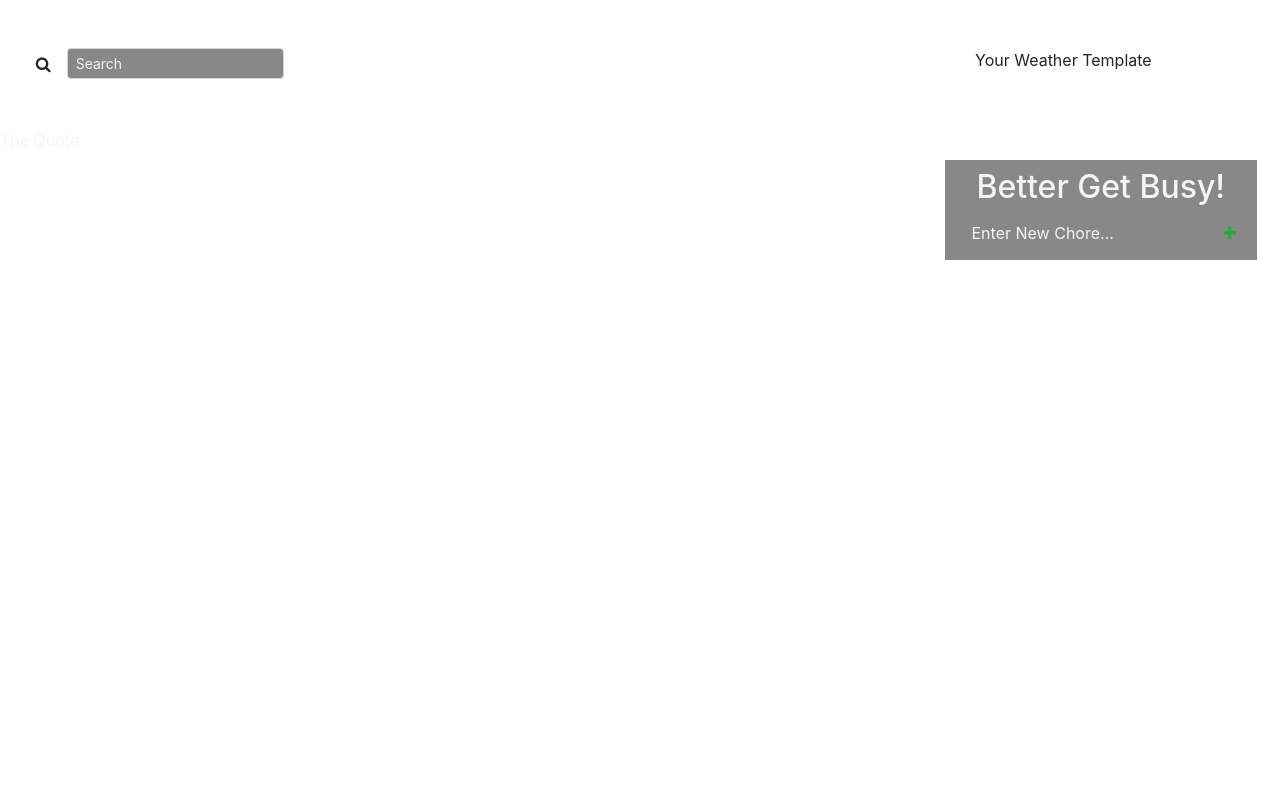
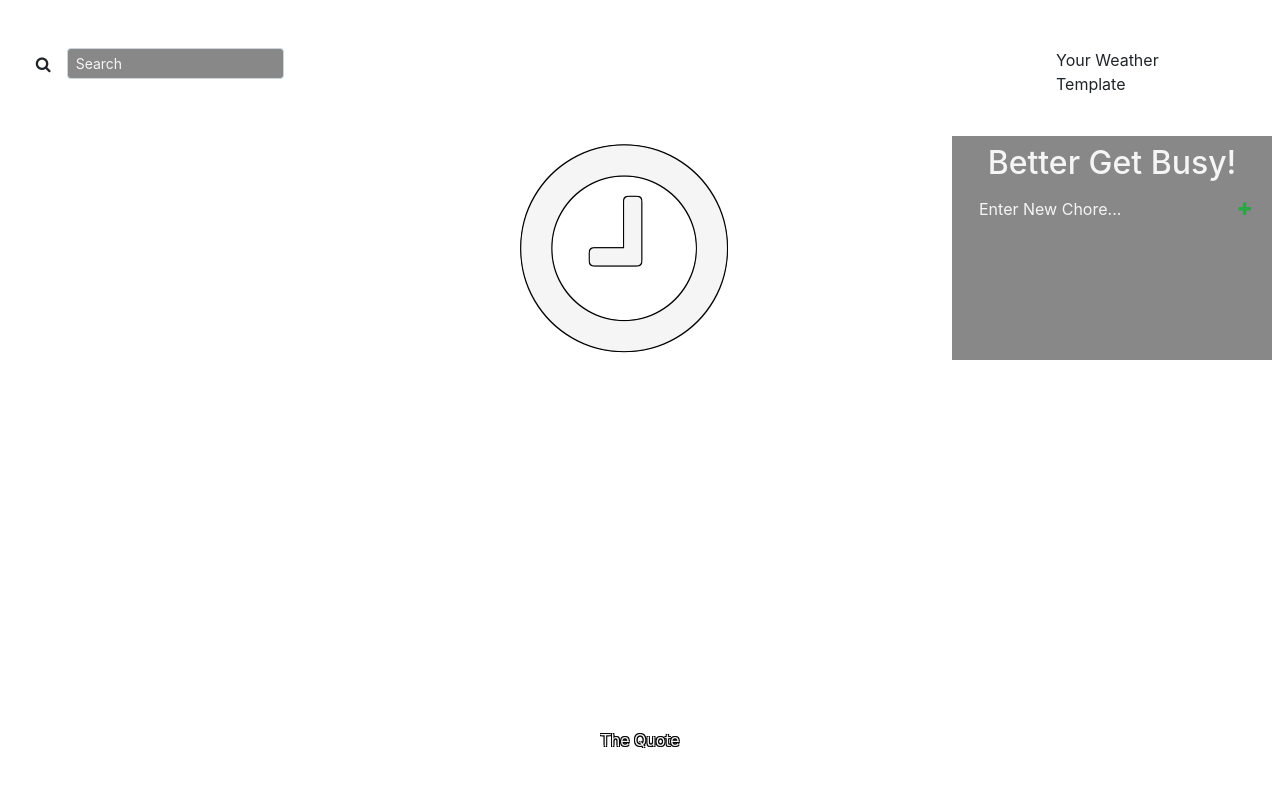
Before and after one commit to NickBynum/Inspire-Challenge, a plain HTML site: page index.html in a window 1280 px wide. Drawn offline with nearby package versions, Linux system fonts and the light colour scheme; no server answers.

Commit message:
added clock icon, changed styling, temp converts to F

```diff
--- a/app/controllers/weather-controller.js
+++ b/app/controllers/weather-controller.js
@@ -6,6 +6,7 @@ import store from "../store.js";
 
 //TODO Complete rendering data to the screen
 function drawWeather() {
+  document.getElementById("weather").innerHTML = `<span>${Math.floor((store.State.weather.kelvin - 273.15) * 9 / 5 + 32) }&#8457;</span>`
   console.log("THE WEATHER MAN SAYS:", store.State.weather);
 }
 export default class WeatherController {
--- a/app/main.js
+++ b/app/main.js
@@ -2,6 +2,7 @@ import WeatherController from "./controllers/weather-controller.js";
 import TodoController from "./controllers/todo-controller.js";
 import QuoteController from "./controllers/quote-controller.js";
 import ImageController from "./controllers/image-controller.js";
+// import ClockController from "./controllers/clock-controller.js";
 
 //TODO Dont forget to register all your controllers **done**
 class App {
@@ -10,6 +11,7 @@ class App {
     this.todoController =  new TodoController();
     this.quoteController = new QuoteController();
     this.imageController = new ImageController();
+    // this.clockController = new ClockController();
   }
 }
 
--- a/assets/css/style.css
+++ b/assets/css/style.css
@@ -1,29 +1,45 @@
-#searchInput{
+#searchInput {
   background-color: rgba(68, 68, 68, 0.637);
   color: whitesmoke;
   text-shadow: 50px rgb(24, 24, 24) !important;
 }
 
 #container1 {
-    min-height: 10vh;
-    min-width: 50%;
-    white-space: nowrap;
-  }
-::placeholder{
+  min-height: 10vh;
+  min-width: 50%;
+  white-space: nowrap;
+}
+
+::placeholder {
   color: whitesmoke !important;
 }
 
-#todo-col{
+#todo-col {
   background-color: rgba(68, 68, 68, 0.637);
   color: whitesmoke;
   text-shadow: 50px rgb(24, 24, 24) !important;
 }
-body{
+
+body {
   background-size: cover;
   /* background-repeat: no-repeat;
      background-position: center; */
 }
 
-#quote{
+#quote {
   color: whitesmoke;
+  text-shadow: -1px 1px 0 #000, 1px 1px 0 #000, 1px -1px 0 #000, -1px -1px 0 #000;
 }
+
+#weather span {
+  z-index: 1;
+  color: whitesmoke;
+  font-size: 2rem;
+  text-shadow: -1px 1px 0 #000, 1px 1px 0 #000, 1px -1px 0 #000, -1px -1px 0 #000;
+}
+
+#clock i{
+  color: whitesmoke;
+  font-size: 15rem;
+  text-shadow: -1px 1px 0 #000, 1px 1px 0 #000, 1px -1px 0 #000, -1px -1px 0 #000;
+}
--- a/index.html
+++ b/index.html
@@ -12,39 +12,39 @@
 		integrity="sha384-wvfXpqpZZVQGK6TAh5PVlGOfQNHSoD2xbE+QkPxCAFlNEevoEH3Sl0sibVcOQVnN" crossorigin="anonymous">
 	<link rel="stylesheet" href="assets/css/style.css">
 </head>
-<header>
 
-</header>
-
-<body id="bg-image" class="container-fluid">
-	<div class="row">
+<body id="bg-image">
+	<div class="container-fluid">
+		<div class="row mt-5">
 			<div class="col-12">
-			<div class="row mt-5">
+				<div class="row justify-content-between">
 					<div class="col-3">
 						<!-- Search form -->
-					<form class="form-inline d-flex justify-content-center md-form form-sm mt-0">
+						<form class="form-inline d-flex justify-content-center md-form form-sm mt-0" method="get" action="http://www.google.com/search">
 							<i class="fa fa-search" aria-hidden="true"></i>
-						<input id="searchInput" class="form-control form-control-sm ml-3 w-75" type="text" placeholder="Search" aria-label="Search">
+							<input id="searchInput" class="form-control form-control-sm ml-3 w-75" type="text" placeholder="Search"
+								aria-label="Search">
 						</form>
 					</div>
 					<div id="container1" class="col-6"></div>
-				<div class="col-3">
-					<div id="weather">
+					<div class="col-3 pl-5 d-flex justify-content-end align-self-start">
+						<div id="weather" class="px-5">
 							Your Weather Template
 						</div>
 					</div>
 				</div>
 			</div>
-		<div class="row">
-			<div class="col-12"></div>
-		</div>
-		<div id="quote">
-			The Quote
-		</div>
 		</div>
 	</div>
 	<div class="container-fluid">
 		<div class="row justify-content-end">
+			<div class="col-6">
+				<div class="row justify-content-center">
+					<div class="col-12">
+					</div>
+					<span id="clock"><i class="fa fa-clock-o" aria-hidden="true"></i></span>
+				</div>
+			</div>
 			<div id="todo-col" class="col-3 text-center py-2 m-2">
 				<h2>Better Get Busy!</h2>
 				<div id="numTodos"></div>
@@ -61,9 +61,16 @@
 			</div>
 		</div>
 	</div>
+<footer>
+	<div class="container fixed-bottom">
+		<div class="row justify-content-center mb-5">
+			<div class="col-12"></div>
+			<div id="quote">
+				The Quote
 			</div>
 		</div>
-
+	</div>
+</footer>
 	<script src="https://cdnjs.cloudflare.com/ajax/libs/axios/0.18.0/axios.js"></script>
 	<!-- jQuery first, then Popper.js, then Bootstrap JS, then Axios -->
 	<script src="https://code.jquery.com/jquery-3.3.1.slim.min.js"
@@ -80,4 +87,3 @@
 </body>
 
 </html>
-<html>
```
Lines whose indentation alone changed are shown as unchanged.
